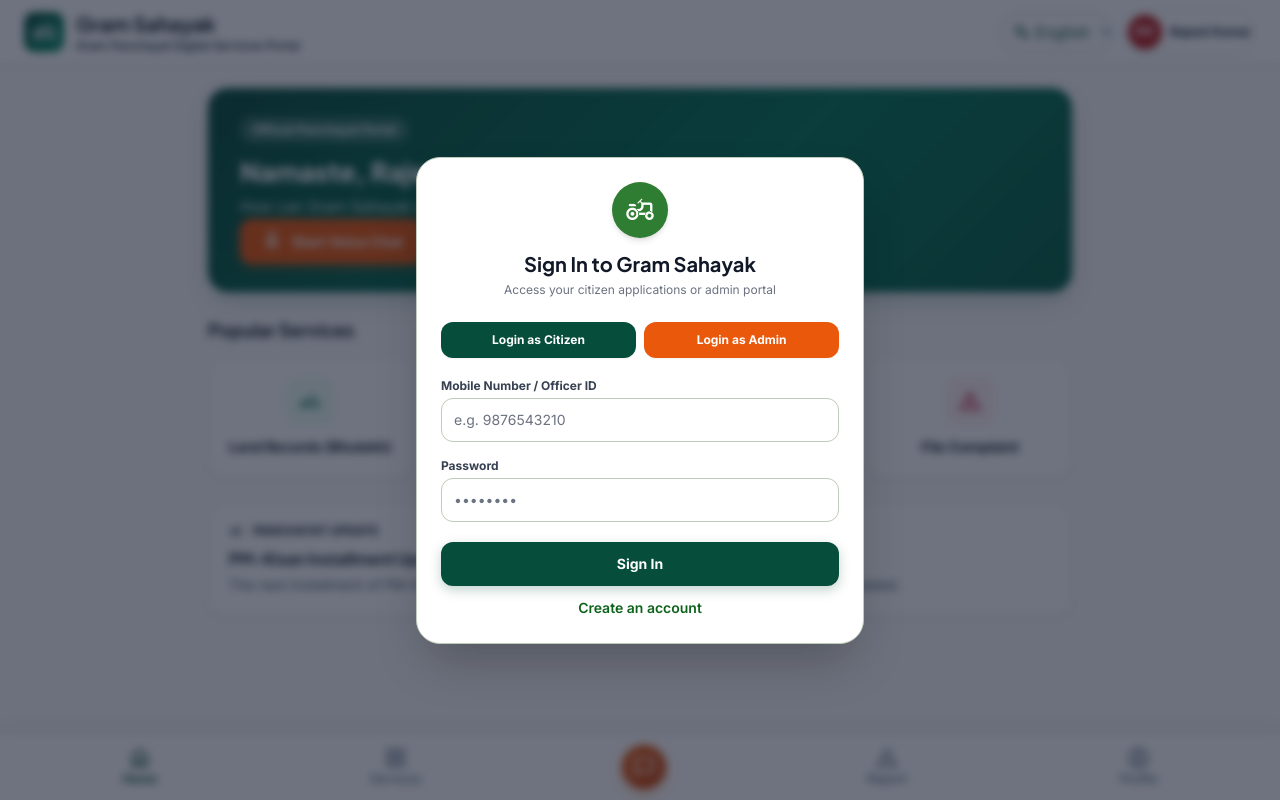
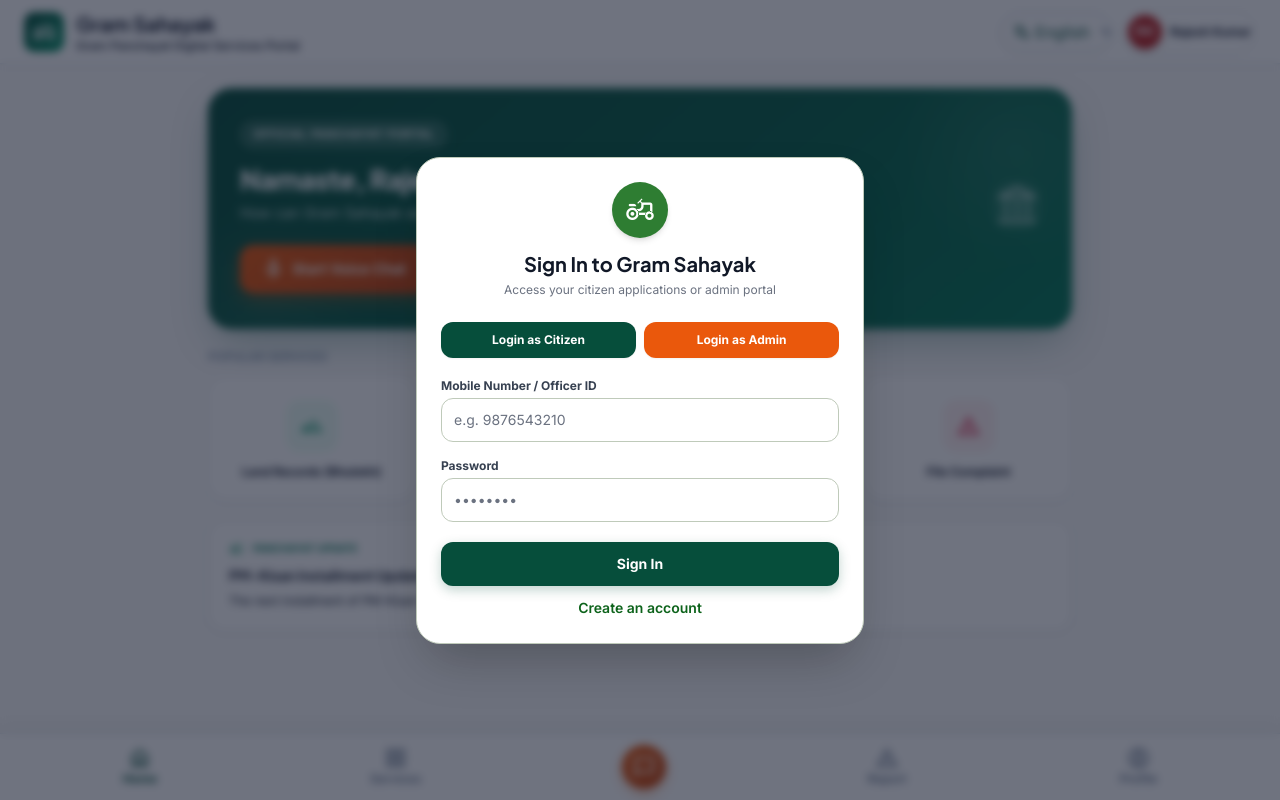
Before and after one commit to smthg693/kriya, a website: page public/index.html in a window 1280 px wide. Drawn offline with nearby package versions, Linux system fonts and the light colour scheme; no server answers.

Commit message:
polish: cleaner home page — refined hero card, decorative orbs, frosted CTA buttons, improved service cards & announcement banner

```diff
--- a/public/css/style.css
+++ b/public/css/style.css
@@ -87,115 +87,178 @@ h1, h2, h3, h4, .font-headline {
 
 /* Welcome Hero Card */
 .hero-card {
-  background: linear-gradient(135deg, #064e3b 0%, #047857 60%, #065f46 100%);
-  border-radius: 1.25rem;
-  padding: 1.75rem 2rem;
+  background: linear-gradient(140deg, #064e3b 0%, #065f46 55%, #047857 100%);
+  border-radius: 1.5rem;
+  padding: 2rem 2rem 2.25rem;
   color: #ffffff !important;
-  box-shadow: 0 10px 25px -5px rgba(6, 78, 59, 0.25);
+  box-shadow: 0 16px 40px -8px rgba(6, 78, 59, 0.35), 0 4px 12px -2px rgba(0,0,0,0.08);
   position: relative;
   overflow: hidden;
 }
 
+/* Decorative radial orbs for depth */
+.hero-card::before {
+  content: '';
+  position: absolute;
+  top: -60px;
+  right: -60px;
+  width: 240px;
+  height: 240px;
+  background: radial-gradient(circle, rgba(255,255,255,0.07) 0%, transparent 70%);
+  border-radius: 9999px;
+  pointer-events: none;
+}
+
+.hero-card::after {
+  content: '';
+  position: absolute;
+  bottom: -80px;
+  left: -40px;
+  width: 200px;
+  height: 200px;
+  background: radial-gradient(circle, rgba(255,255,255,0.05) 0%, transparent 70%);
+  border-radius: 9999px;
+  pointer-events: none;
+}
+
 .hero-card h2 {
   color: #ffffff !important;
-  font-size: 1.65rem;
+  font-size: 1.7rem;
   font-weight: 800;
   margin: 0;
-  line-height: 1.3;
+  line-height: 1.25;
+  letter-spacing: -0.02em;
 }
 
 .hero-card p {
-  color: rgba(255, 255, 255, 0.9) !important;
-  font-size: 0.95rem;
-  margin-top: 0.35rem;
+  color: rgba(255, 255, 255, 0.82) !important;
+  font-size: 0.9rem;
+  margin-top: 0.4rem;
+  line-height: 1.55;
 }
 
 .hero-badge {
   display: inline-flex;
   align-items: center;
-  gap: 0.35rem;
-  background: rgba(255, 255, 255, 0.18);
+  gap: 0.4rem;
+  background: rgba(255, 255, 255, 0.14);
+  border: 1px solid rgba(255, 255, 255, 0.22);
   color: #ffffff !important;
-  font-size: 0.75rem;
+  font-size: 0.7rem;
   font-weight: 700;
-  padding: 0.25rem 0.75rem;
+  letter-spacing: 0.04em;
+  text-transform: uppercase;
+  padding: 0.28rem 0.75rem;
   border-radius: 9999px;
-  margin-bottom: 0.75rem;
+  margin-bottom: 0.85rem;
+  backdrop-filter: blur(4px);
 }
 
 /* Action Buttons */
 .btn-voice {
-  background-color: var(--accent);
+  background: linear-gradient(135deg, #ea580c 0%, #c2410c 100%);
   color: #ffffff !important;
   font-weight: 700;
   font-size: 0.875rem;
-  padding: 0.65rem 1.25rem;
-  border-radius: 0.75rem;
+  padding: 0.7rem 1.35rem;
+  border-radius: 0.85rem;
   border: none;
   cursor: pointer;
   display: inline-flex;
   align-items: center;
-  gap: 0.5rem;
-  box-shadow: 0 4px 12px rgba(234, 88, 12, 0.3);
+  gap: 0.45rem;
+  box-shadow: 0 6px 18px rgba(234, 88, 12, 0.4), 0 2px 6px rgba(0,0,0,0.1);
   transition: all 0.2s ease;
+  letter-spacing: 0.01em;
 }
 .btn-voice:hover {
-  background-color: var(--accent-hover);
+  transform: translateY(-1px);
+  box-shadow: 0 8px 22px rgba(234, 88, 12, 0.5);
+}
+.btn-voice:active {
+  transform: translateY(0);
 }
 
 .btn-report-hero {
-  background-color: #ffffff;
-  color: #064e3b !important;
+  background: rgba(255, 255, 255, 0.15);
+  color: #ffffff !important;
   font-weight: 700;
   font-size: 0.875rem;
-  padding: 0.65rem 1.25rem;
-  border-radius: 0.75rem;
-  border: none;
+  padding: 0.7rem 1.35rem;
+  border-radius: 0.85rem;
+  border: 1.5px solid rgba(255, 255, 255, 0.35);
   cursor: pointer;
   display: inline-flex;
   align-items: center;
-  gap: 0.5rem;
-  box-shadow: 0 2px 8px rgba(0, 0, 0, 0.08);
+  gap: 0.45rem;
+  backdrop-filter: blur(4px);
   transition: all 0.2s ease;
+  letter-spacing: 0.01em;
 }
 .btn-report-hero:hover {
-  background-color: #f8fafc;
+  background: rgba(255, 255, 255, 0.25);
+  border-color: rgba(255, 255, 255, 0.55);
+  transform: translateY(-1px);
+}
+.btn-report-hero .material-symbols-outlined {
+  color: #fca5a5 !important;
 }
 
 /* Service Grid Cards */
 .service-card {
   background: #ffffff;
-  border: 1px solid var(--border-subtle);
-  border-radius: 1rem;
-  padding: 1.25rem 1rem;
+  border: 1px solid #f1f5f9;
+  border-radius: 1.1rem;
+  padding: 1.4rem 1rem 1.2rem;
   display: flex;
   flex-direction: column;
   align-items: center;
   text-align: center;
-  gap: 0.75rem;
+  gap: 0.7rem;
   cursor: pointer;
-  transition: all 0.2s ease;
-  box-shadow: 0 1px 3px rgba(0, 0, 0, 0.04);
+  transition: all 0.22s ease;
+  box-shadow: 0 1px 3px rgba(0, 0, 0, 0.04), 0 1px 2px rgba(0,0,0,0.03);
+  position: relative;
+  overflow: hidden;
+}
+.service-card::before {
+  content: '';
+  position: absolute;
+  inset: 0;
+  border-radius: inherit;
+  border: 1.5px solid transparent;
+  transition: border-color 0.2s ease;
+  pointer-events: none;
 }
 .service-card:hover {
-  transform: translateY(-2px);
-  box-shadow: 0 8px 16px -4px rgba(0, 0, 0, 0.08);
+  transform: translateY(-3px);
+  box-shadow: 0 12px 24px -6px rgba(0, 0, 0, 0.1), 0 4px 8px -2px rgba(0,0,0,0.06);
+  border-color: transparent;
+}
+.service-card:hover::before {
   border-color: #cbd5e1;
+}
+.service-card span.font-bold {
+  line-height: 1.35;
 }
 
 .icon-box {
-  width: 48px;
-  height: 48px;
-  border-radius: 12px;
+  width: 52px;
+  height: 52px;
+  border-radius: 14px;
   display: flex;
   align-items: center;
   justify-content: center;
+  transition: transform 0.2s ease;
+}
+.service-card:hover .icon-box {
+  transform: scale(1.08);
 }
 
-.icon-box-emerald { background: #ecfdf5; color: #047857; }
-.icon-box-blue { background: #eff6ff; color: #1d4ed8; }
-.icon-box-amber { background: #fffbeb; color: #b45309; }
-.icon-box-rose { background: #fff1f2; color: #be123c; }
+.icon-box-emerald { background: #ecfdf5; color: #059669; }
+.icon-box-blue    { background: #eff6ff; color: #2563eb; }
+.icon-box-amber   { background: #fffbeb; color: #d97706; }
+.icon-box-rose    { background: #fff1f2; color: #e11d48; }
 
 /* Bottom Navigation Bar */
 .bottom-navbar {
--- a/public/index.html
+++ b/public/index.html
@@ -62,73 +62,86 @@
   <main class="flex-1 w-full max-w-4xl mx-auto px-4 py-6 pb-28 md:pb-12 flex flex-col gap-6">
 
     <!-- TAB 1: HOME SECTION -->
-    <section id="tab-home" class="tab-content flex flex-col gap-6 animate-fade-in">
+    <section id="tab-home" class="tab-content flex flex-col gap-5 animate-fade-in">
+
       <!-- Welcome Card Banner -->
       <div class="hero-card">
-        <div class="relative z-10">
+        <div class="relative z-10 flex items-center justify-between gap-4">
+          <div class="flex-1">
             <span class="hero-badge" id="home-welcome-badge">
-            <span class="w-2 h-2 rounded-full bg-emerald-400"></span>
+              <span class="w-1.5 h-1.5 rounded-full" style="background:#6ee7b7"></span>
               Official Panchayat Portal
             </span>
-          <h2 class="font-headline text-2xl md:text-3xl font-extrabold" id="home-greeting">Namaste, Citizen!</h2>
-          <p class="text-sm md:text-base opacity-95 mt-1" id="home-subtext">How can Gram Sahayak assist you today in Gram Panchayat?</p>
+            <h2 class="font-headline font-extrabold" id="home-greeting">Namaste, Citizen!</h2>
+            <p class="mt-1" id="home-subtext">How can Gram Sahayak assist you today?</p>
 
-          <div class="mt-6 flex flex-wrap gap-3">
+            <div class="mt-5 flex flex-wrap gap-3">
               <button onclick="switchTab('tab-chat')" class="btn-voice">
-              <span class="material-symbols-outlined">mic</span>
+                <span class="material-symbols-outlined text-[20px]">mic</span>
                 <span id="home-btn-voice">Start Voice Chat</span>
               </button>
               <button onclick="switchTab('tab-report')" class="btn-report-hero">
-              <span class="material-symbols-outlined text-rose-600">report_problem</span>
+                <span class="material-symbols-outlined text-[20px]">report_problem</span>
                 <span id="home-btn-report">Report a Problem</span>
               </button>
+            </div>
+          </div>
+          <!-- Decorative right icon badge (hidden on very small screens) -->
+          <div class="hidden sm:flex w-20 h-20 rounded-2xl items-center justify-center shrink-0" style="background:rgba(255,255,255,0.08); border:1px solid rgba(255,255,255,0.15);">
+            <span class="material-symbols-outlined" style="font-size:44px; color:rgba(255,255,255,0.7);">account_balance</span>
           </div>
         </div>
       </div>
 
       <!-- Quick Action Grid -->
       <div>
-        <h3 class="font-headline text-lg font-bold text-slate-800 mb-3" id="home-quick-actions-title">Popular Services</h3>
-        <div class="grid grid-cols-2 md:grid-cols-4 gap-4">
+        <p class="text-xs font-bold text-slate-400 uppercase tracking-widest mb-3" id="home-quick-actions-title">Popular Services</p>
+        <div class="grid grid-cols-2 md:grid-cols-4 gap-3">
           <button onclick="switchTab('tab-services')" class="service-card">
             <div class="icon-box icon-box-emerald">
-              <span class="material-symbols-outlined text-2xl">landscape</span>
+              <span class="material-symbols-outlined text-[26px]">landscape</span>
             </div>
-            <span class="text-xs md:text-sm font-bold text-slate-800" id="cat-land">Land Records (Bhulekh)</span>
+            <span class="text-xs font-bold text-slate-700" id="cat-land">Land Records</span>
           </button>
 
           <button onclick="switchTab('tab-services')" class="service-card">
             <div class="icon-box icon-box-blue">
-              <span class="material-symbols-outlined text-2xl">account_balance_wallet</span>
+              <span class="material-symbols-outlined text-[26px]">account_balance_wallet</span>
             </div>
-            <span class="text-xs md:text-sm font-bold text-slate-800" id="cat-pension">Pension Schemes</span>
+            <span class="text-xs font-bold text-slate-700" id="cat-pension">Pension Schemes</span>
           </button>
 
           <button onclick="switchTab('tab-services')" class="service-card">
             <div class="icon-box icon-box-amber">
-              <span class="material-symbols-outlined text-2xl">description</span>
+              <span class="material-symbols-outlined text-[26px]">description</span>
             </div>
-            <span class="text-xs md:text-sm font-bold text-slate-800" id="cat-cert">Certificates</span>
+            <span class="text-xs font-bold text-slate-700" id="cat-cert">Certificates</span>
           </button>
 
           <button onclick="switchTab('tab-report')" class="service-card">
             <div class="icon-box icon-box-rose">
-              <span class="material-symbols-outlined text-2xl">report_problem</span>
+              <span class="material-symbols-outlined text-[26px]">report_problem</span>
             </div>
-            <span class="text-xs md:text-sm font-bold text-slate-800" id="cat-complaint">File Complaint</span>
+            <span class="text-xs font-bold text-slate-700" id="cat-complaint">File Complaint</span>
           </button>
         </div>
       </div>
 
       <!-- Live Announcements Banner -->
-      <div class="bg-white rounded-2xl p-5 shadow-sm border border-slate-200">
-        <div class="flex items-center gap-2 mb-2 text-emerald-800 font-bold text-xs tracking-wide uppercase">
-          <span class="material-symbols-outlined text-base">campaign</span>
-          <span id="announcement-title-header">Panchayat Update</span>
+      <div class="bg-white rounded-2xl border border-slate-100 shadow-sm overflow-hidden">
+        <div class="h-1 w-full" style="background:linear-gradient(90deg,#064e3b,#059669,#34d399);"></div>
+        <div class="p-5">
+          <div class="flex items-center gap-2 mb-2">
+            <span class="flex items-center justify-center w-7 h-7 rounded-lg" style="background:#ecfdf5;">
+              <span class="material-symbols-outlined text-emerald-700" style="font-size:16px;">campaign</span>
+            </span>
+            <span class="text-[10px] font-bold text-emerald-700 tracking-widest uppercase" id="announcement-title-header">Panchayat Update</span>
           </div>
-        <h4 class="font-bold text-slate-900 text-base" id="announcement-heading">PM-Kisan Installment Update</h4>
-        <p class="text-xs md:text-sm text-slate-600 mt-1 leading-relaxed" id="announcement-body">The next installment of PM-Kisan Samman Nidhi will be credited soon. Ensure your e-KYC is updated.</p>
+          <h4 class="font-bold text-slate-900 text-sm leading-snug" id="announcement-heading">PM-Kisan Installment Update</h4>
+          <p class="text-xs text-slate-500 mt-1.5 leading-relaxed" id="announcement-body">The next installment of PM-Kisan Samman Nidhi will be credited soon. Ensure your e-KYC is updated.</p>
         </div>
+      </div>
+
     </section>
 
     <!-- TAB 2: SERVICES DIRECTORY -->
```
Lines whose indentation alone changed are shown as unchanged.
